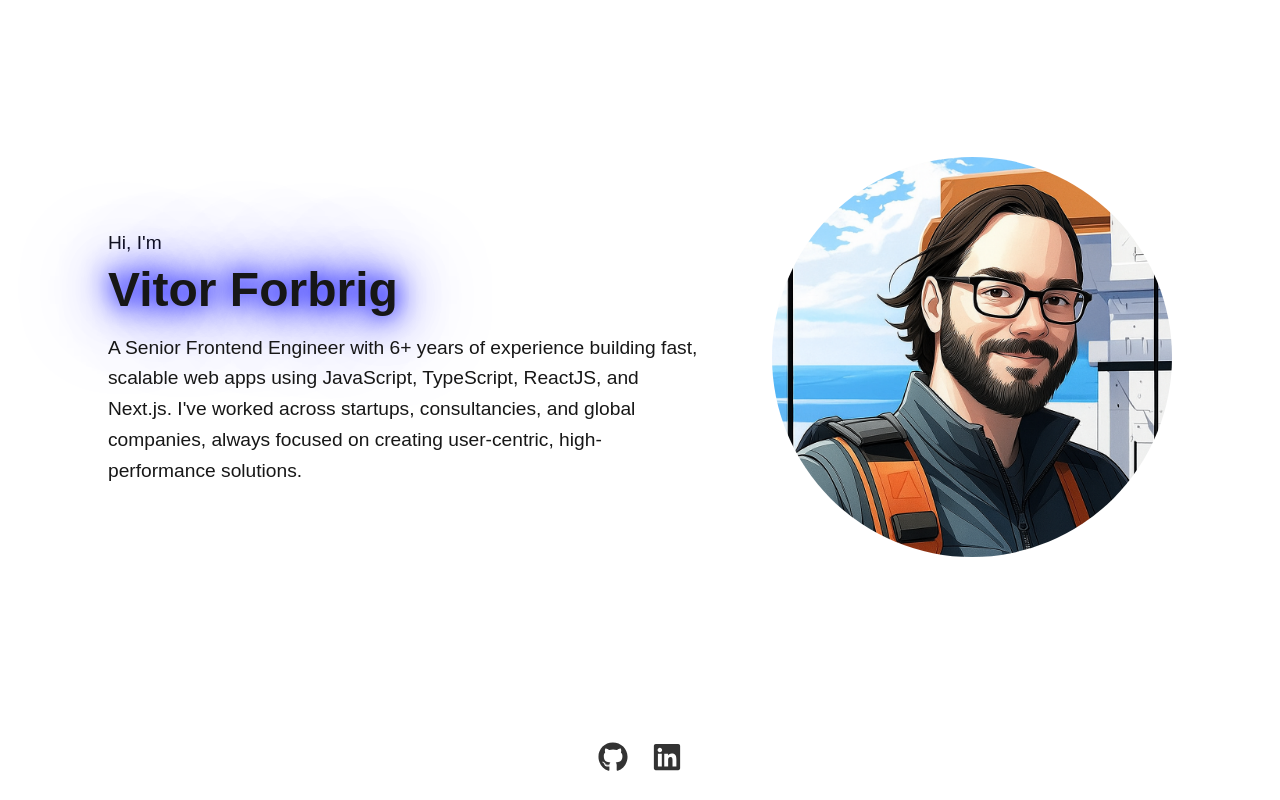
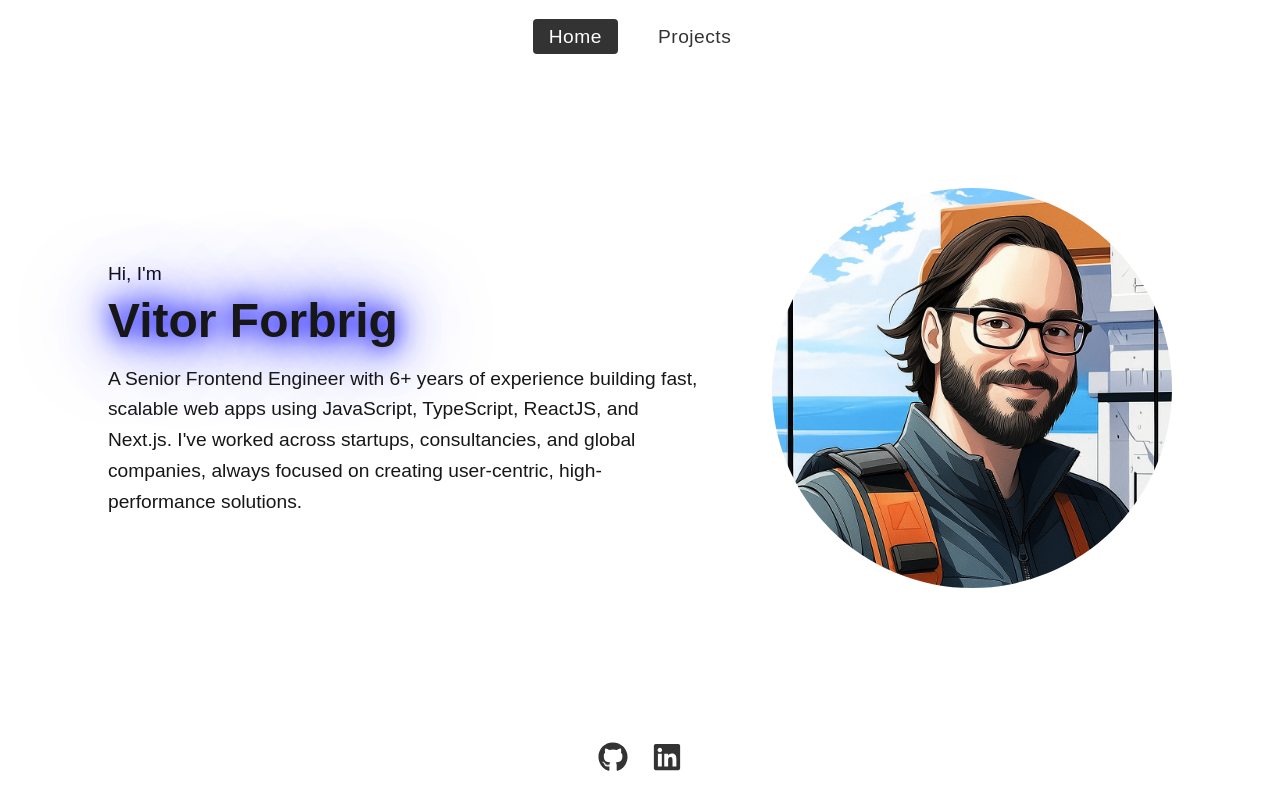
Before and after one commit to Forbrig/forbrig.github.io, a Next.js app: page / in a window 1280 px wide. Built offline with nearby package versions, Linux system fonts and the light colour scheme.

Commit message:
Extracts Header and Footer components

```diff
--- /dev/null
+++ b/src/app/components/footer/footer.module.scss
@@ -0,0 +1,15 @@
+.footer {
+  display: flex;
+  justify-content: center;
+  gap: 1.5rem;
+  padding: 1.5rem;
+
+  a {
+    color: #333;
+    transition: color 0.3s ease;
+
+    &:hover {
+      color: #ffffff;
+    }
+  }
+}
--- /dev/null
+++ b/src/app/components/footer/footer.tsx
@@ -0,0 +1,26 @@
+import { FaGithub, FaLinkedin } from "react-icons/fa";
+
+import styles from "./footer.module.scss";
+
+export const Footer = () => {
+  return (
+    <footer className={styles.footer}>
+      <a
+        href="https://github.com/Forbrig"
+        target="_blank"
+        rel="noopener noreferrer"
+        aria-label="GitHub"
+      >
+        <FaGithub size={30} />
+      </a>
+      <a
+        href="https://www.linkedin.com/in/forbrig/"
+        target="_blank"
+        rel="noopener noreferrer"
+        aria-label="LinkedIn"
+      >
+        <FaLinkedin size={30} />
+      </a>
+    </footer>
+  );
+};
--- /dev/null
+++ b/src/app/components/footer/index.ts
@@ -0,0 +1 @@
+export * from "./footer";
--- /dev/null
+++ b/src/app/components/header/header.module.scss
@@ -0,0 +1,37 @@
+.header {
+  width: 100%;
+  padding: 1.2rem 0 0.5rem 0;
+  background: none;
+  display: flex;
+  justify-content: center;
+  align-items: center;
+
+  .nav {
+    display: flex;
+    justify-content: center;
+    gap: 1.5rem;
+
+    .tab {
+      color: #333;
+      text-decoration: none;
+      font-size: 1.2rem;
+      font-weight: 500;
+      padding: 0.4rem 1rem;
+      border-radius: 4px;
+      transition: background 0.15s, color 0.15s;
+      letter-spacing: 0.5px;
+      cursor: pointer;
+
+      &:hover,
+      &:focus {
+        background: #333;
+        color: #fff;
+      }
+
+      &[data-active="true"] {
+        background: #333;
+        color: #fff;
+      }
+    }
+  }
+}
--- /dev/null
+++ b/src/app/components/header/header.tsx
@@ -0,0 +1,32 @@
+"use client";
+
+import { useState } from "react";
+
+import styles from "./header.module.scss";
+
+export const Header = () => {
+  const [activeTab, setActiveTab] = useState("home");
+
+  return (
+    <header className={styles.header}>
+      <nav className={styles.nav}>
+        <a
+          href="#home"
+          className={styles.tab}
+          data-active={activeTab === "home"}
+          onClick={() => setActiveTab("home")}
+        >
+          Home
+        </a>
+        <a
+          href="#projects"
+          className={styles.tab}
+          data-active={activeTab === "projects"}
+          onClick={() => setActiveTab("projects")}
+        >
+          Projects
+        </a>
+      </nav>
+    </header>
+  );
+};
--- /dev/null
+++ b/src/app/components/header/index.ts
@@ -0,0 +1 @@
+export * from "./header";
--- a/src/app/layout.tsx
+++ b/src/app/layout.tsx
@@ -1,5 +1,6 @@
 import type { Metadata } from "next";
 import { Geist, Geist_Mono } from "next/font/google";
+
 import "./globals.css";
 
 const geistSans = Geist({
--- a/src/app/page.module.scss
+++ b/src/app/page.module.scss
@@ -9,12 +9,17 @@
 
 .main {
   display: flex;
-  flex-direction: column;
+  flex-direction: row;
   align-items: center;
   justify-content: center;
   padding: 2rem;
   flex: 1;
-  gap: 2rem;
+  gap: 4rem;
+
+  @media (max-width: 768px) {
+    flex-direction: column;
+    gap: 2rem;
+  }
 
   .content {
     max-width: 600px;
@@ -22,6 +27,10 @@
 
     .greeting {
       margin-bottom: 0.5rem;
+
+      @media (max-width: 768px) {
+        text-align: center;
+      }
     }
 
     .name {
@@ -39,10 +48,18 @@
           text-shadow: 0 0 24px blue, 0 0 48px blue, 0 0 96px blue;
         }
       }
+
+      @media (max-width: 768px) {
+        text-align: center;
+      }
     }
 
     .bio {
       line-height: 1.6;
+
+      @media (max-width: 768px) {
+        text-align: center;
+      }
     }
   }
 
@@ -53,31 +70,3 @@
     }
   }
 }
-
-.footer {
-  display: flex;
-  justify-content: center;
-  gap: 1.5rem;
-  padding: 1.5rem;
-
-  a {
-    color: #333;
-    transition: color 0.3s ease;
-
-    &:hover {
-      color: #ffffff;
-    }
-  }
-}
-
-@media (min-width: 768px) {
-  .main {
-    flex-direction: row;
-    gap: 4rem;
-    text-align: left;
-  }
-
-  .content {
-    max-width: 60%;
-  }
-}
--- a/src/app/page.tsx
+++ b/src/app/page.tsx
@@ -2,13 +2,16 @@
 
 import Image from "next/image";
 
-import { FaLinkedin, FaGithub } from "react-icons/fa";
+import { Footer } from "./components/footer";
+import { Header } from "./components/header";
 
 import styles from "./page.module.scss";
 
 export default function Home() {
   return (
     <div className={styles.page}>
+      <Header />
+
       <main className={styles.main}>
         <div className={styles.content}>
           <p className={styles.greeting}>Hi, I&apos;m</p>
@@ -32,25 +35,7 @@ export default function Home() {
           />
         </div>
       </main>
-
-      <footer className={styles.footer}>
-        <a
-          href="https://github.com/Forbrig"
-          target="_blank"
-          rel="noopener noreferrer"
-          aria-label="GitHub"
-        >
-          <FaGithub size={30} />
-        </a>
-        <a
-          href="https://www.linkedin.com/in/forbrig/"
-          target="_blank"
-          rel="noopener noreferrer"
-          aria-label="LinkedIn"
-        >
-          <FaLinkedin size={30} />
-        </a>
-      </footer>
+      <Footer />
     </div>
   );
 }
```
